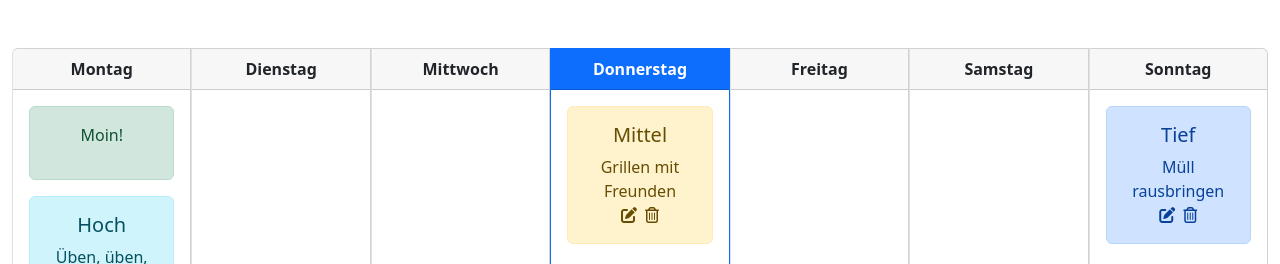
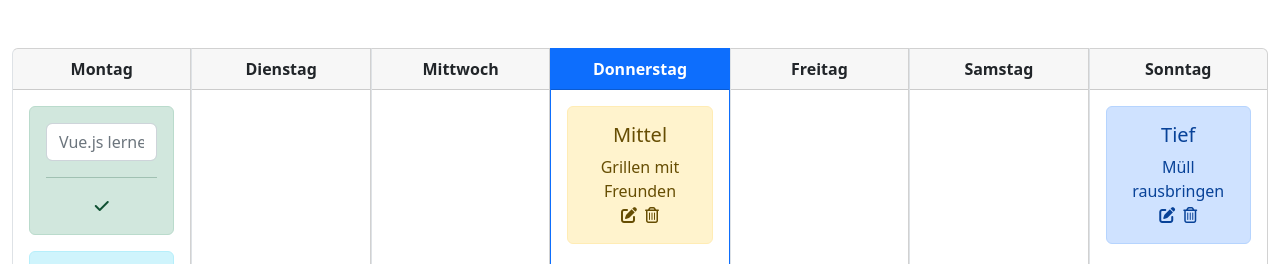
Before and after one commit to cf1887/VueJS_Code, a Vue app in the folder 03_terminkalender/: page / in a window 1280 px wide. Both pictures are taken after a click on the button 90 px from the left and 191 px from the top of the page. Shown: the top 264 px of the page. Built offline with nearby package versions, Linux system fonts and the light colour scheme.

Commit message:
03_terminkalender: Event-Listener für Update eines Titels eines CalendarEvents

```diff
--- a/03_terminkalender/src/components/CalendarEvent.vue
+++ b/03_terminkalender/src/components/CalendarEvent.vue
@@ -21,7 +21,14 @@
         </div>
       </template>
       <template v-else>
-        <p>Moin!</p>
+        <input
+          type="text"
+          class="form-control"
+          :placeholder="event.title"
+          @input="setNewEventTitle"
+        />
+        <hr />
+        <i class="fas fa-check" role="button" @click="updateEvent()"></i>
       </template>
     </div>
   </div>
@@ -38,6 +45,11 @@ export default {
     day: {
       type: Object,
     },
+  },
+  data: function () {
+    return {
+      newEventTitle: "",
+    };
   },
   computed: {
     priorityDisplayName: function () {
@@ -59,8 +71,19 @@ export default {
     editEvent: function () {
       Store.mutations.editEvent(this.day.id, this.event.title);
     },
+    updateEvent: function () {
+      Store.mutations.updateEvent(
+        this.day.id,
+        this.event.title,
+        this.newEventTitle
+      );
+    },
     deleteEvent: function () {
       Store.mutations.deleteEvent(this.day.id, this.event.title);
+    },
+    // Bei jeder Eingabe, setze den newEventTitle auf die Eingabe
+    setNewEventTitle: function (event) {
+      this.newEventTitle = event.target.value;
     },
   },
 };
--- a/03_terminkalender/src/store.js
+++ b/03_terminkalender/src/store.js
@@ -23,6 +23,13 @@ const mutations = {
         const eventObj = dayObj.events.find((event) => event.title === eventTitle);
         eventObj.edit = true;
     },
+    updateEvent(dayId, oldEventTitle, newEventTitle) {
+        newEventTitle = newEventTitle !== "" ? newEventTitle : oldEventTitle;
+        const dayObj = state.calendarWeekData.find((day) => day.id === dayId);
+        const eventObj = dayObj.events.find((event) => event.title === oldEventTitle);
+        eventObj.title = newEventTitle;
+        eventObj.edit = false;
+    },
     deleteEvent(dayId, eventTitle) {
         const dayObj = state.calendarWeekData.find((day) => day.id === dayId);
         const eventIndex = dayObj.events.findIndex((event) => event.title === eventTitle);
```
